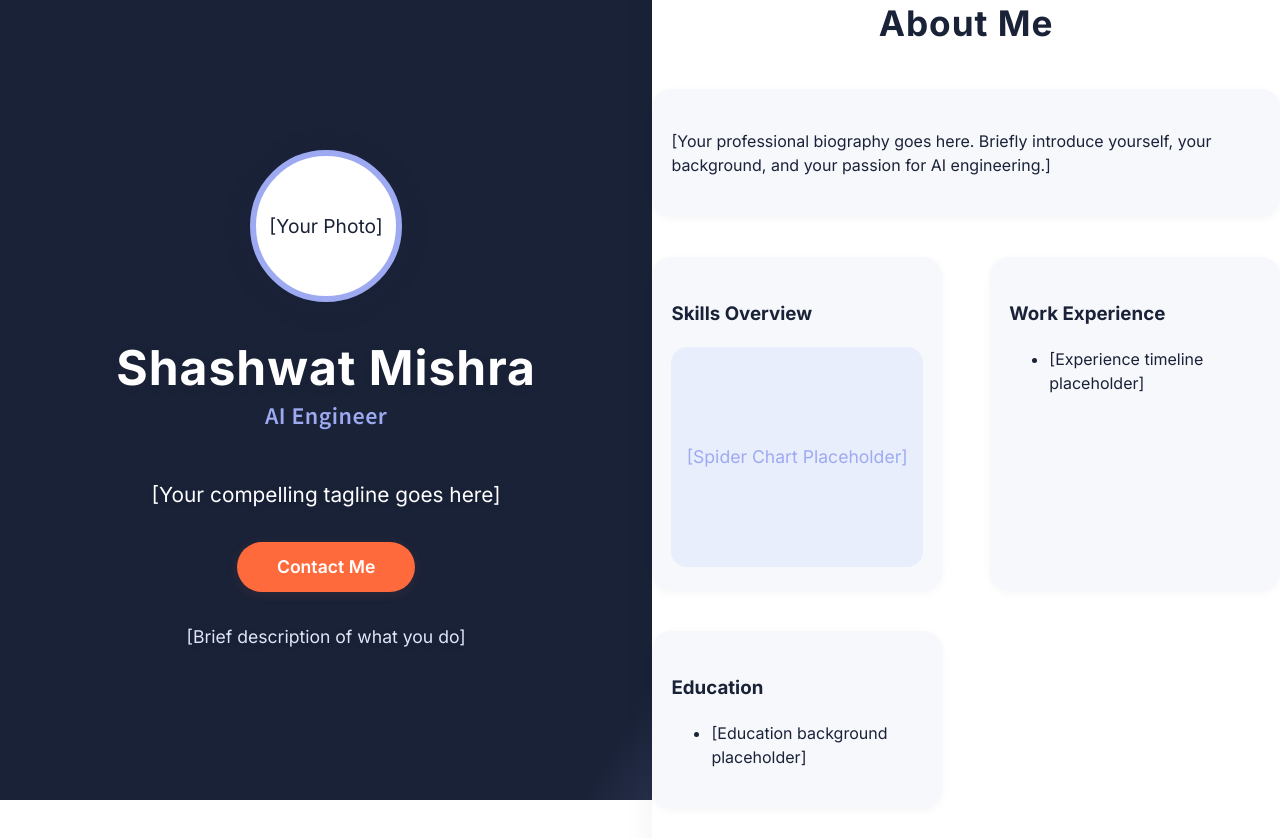
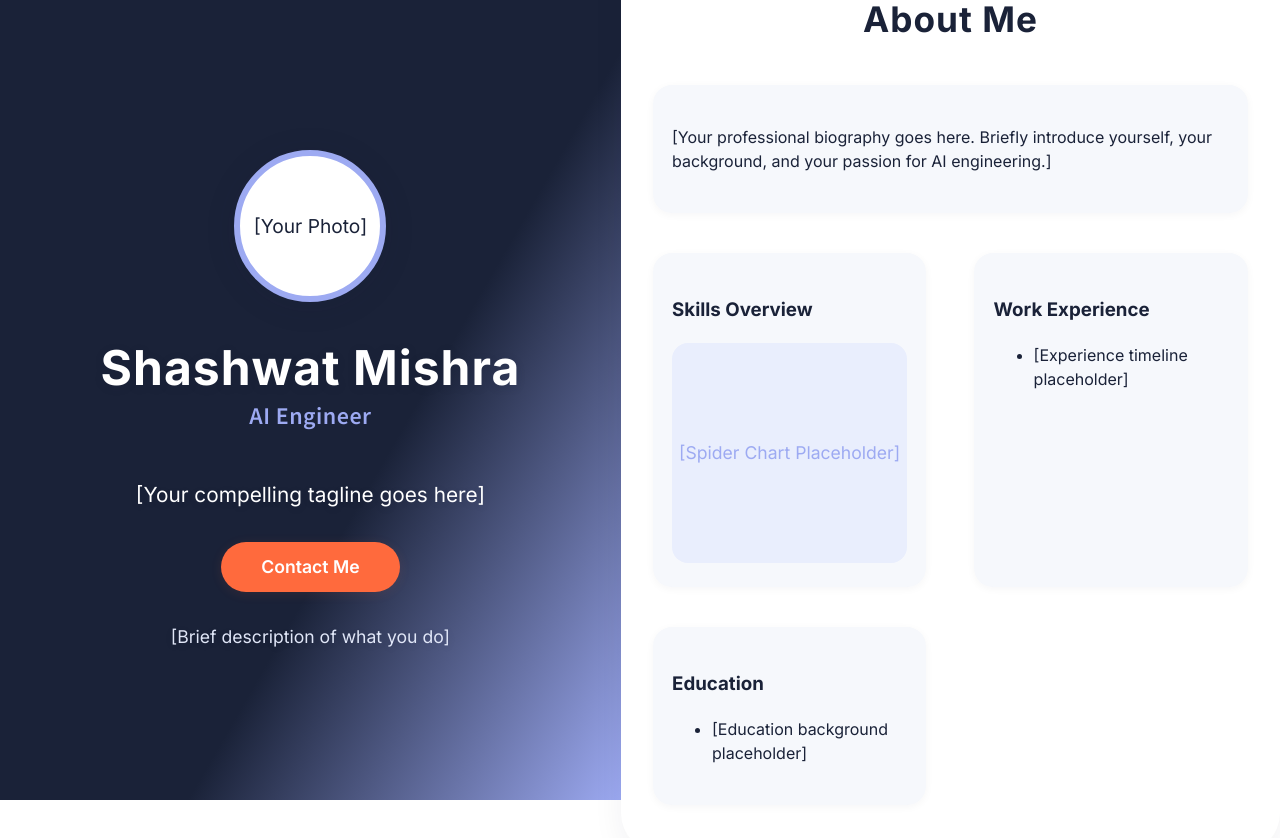
Before and after one commit to StrikerSam-Ai/Portfolio, a React (Vite) app: page / in a window 1280 px wide. Shown: the top 838 px of the page. Built offline with nearby package versions, Linux system fonts and the light colour scheme.

Commit message:
feat: add css

```diff
--- a/src/App.css
+++ b/src/App.css
@@ -22,7 +22,7 @@ html, body, #root {
   flex-direction: column;
   align-items: center;
   justify-content: center;
-  background: transparent;
+  background: linear-gradient(120deg, #1A2238 60%, #9DAAF2 100%);
   padding: 0 1.5rem;
   box-sizing: border-box;
 }
@@ -99,17 +99,18 @@ html, body, #root {
 }
 
 .about-section {
-  width: 100vw;
+  width: 100%;
+  max-width: 1100px;
   min-height: 60vh;
   background: #fff;
-  padding: 4rem 0 3rem 0;
+  padding: 4rem 2rem 3rem 2rem;
   display: flex;
   flex-direction: column;
   align-items: center;
   box-shadow: 0 8px 32px rgba(26,34,56,0.06);
-  border-top-left-radius: 2.5rem;
-  border-top-right-radius: 2.5rem;
-  margin-top: -2.5rem;
+  border-radius: 2.5rem;
+  margin: 0 auto 0 auto;
+  margin-top: -3rem;
   z-index: 2;
   position: relative;
 }
@@ -155,6 +156,10 @@ html, body, #root {
   font-size: 1.1rem;
 }
 
+body {
+  background: #1A2238;
+}
+
 @media (max-width: 600px) {
   .hero-name {
     font-size: 2rem;
```
